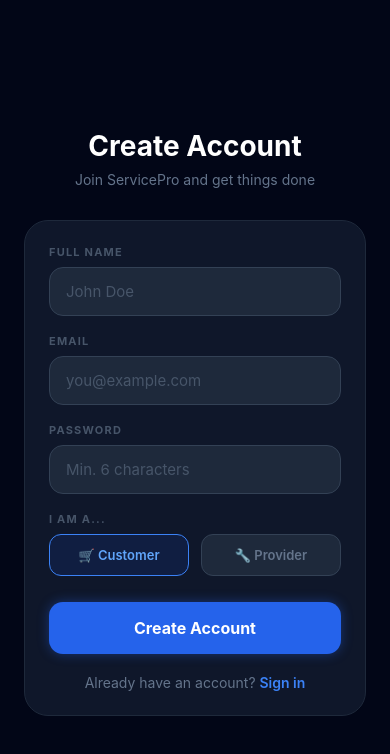
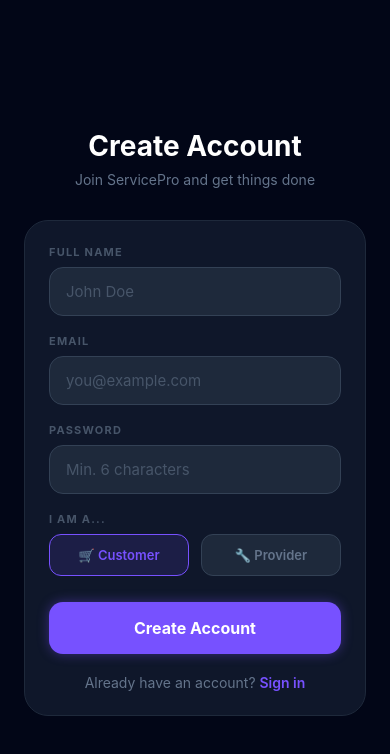
Before and after one commit to Faheem-Lateef/On-Demand-Service-Application, a React Native app in the folder mobile-app/: screen /Register in a window 390 px wide. Shown: the top 754 px of the page. Built offline with nearby package versions, Linux system fonts and the light colour scheme.

Commit message:
add service selection for provider registration with validation

```diff
--- a/mobile-app/src/screens/auth/RegisterScreen.tsx
+++ b/mobile-app/src/screens/auth/RegisterScreen.tsx
@@ -1,4 +1,4 @@
-import React, { useState } from 'react';
+import React, { useState, useEffect } from 'react';
 import {
     View, Text, TextInput, TouchableOpacity,
     StyleSheet, ActivityIndicator, KeyboardAvoidingView,
@@ -7,13 +7,41 @@
 import api from '../../lib/api';
 import { useAuth } from '../../context/AuthContext';
 
+interface ServiceOption {
+    id: string;
+    name: string;
+    categoryName: string;
+}
+
 export default function RegisterScreen({ navigation }: any) {
     const [name, setName] = useState('');
     const [email, setEmail] = useState('');
     const [password, setPassword] = useState('');
     const [role, setRole] = useState<'CUSTOMER' | 'PROVIDER'>('CUSTOMER');
     const [isLoading, setIsLoading] = useState(false);
+    const [services, setServices] = useState<ServiceOption[]>([]);
+    const [selectedServiceIds, setSelectedServiceIds] = useState<string[]>([]);
     const { login } = useAuth();
+
+    // Fetch services when user picks PROVIDER
+    useEffect(() => {
+        if (role === 'PROVIDER') {
+            api.get('/categories').then(res => {
+                const flat: ServiceOption[] = (res.data.data as any[]).flatMap(cat =>
+                    cat.services.map((s: any) => ({ id: s.id, name: s.name, categoryName: cat.name }))
+                );
+                setServices(flat);
+            }).catch(() => { });
+        } else {
+            setSelectedServiceIds([]);
+        }
+    }, [role]);
+
+    const toggleService = (id: string) => {
+        setSelectedServiceIds(prev =>
+            prev.includes(id) ? prev.filter(s => s !== id) : [...prev, id]
+        );
+    };
 
     const handleRegister = async () => {
         if (!name.trim() || !email.trim() || !password.trim()) {
@@ -24,6 +52,11 @@
             Alert.alert('Weak Password', 'Password must be at least 6 characters.');
             return;
         }
+        if (role === 'PROVIDER' && selectedServiceIds.length === 0) {
+            Alert.alert('Select Services', 'Please select at least one service you offer.');
+            return;
+        }
+
         setIsLoading(true);
         try {
             const response = await api.post('/auth/register', {
@@ -31,6 +64,7 @@
                 email: email.trim(),
                 password,
                 role,
+                serviceIds: role === 'PROVIDER' ? selectedServiceIds : [],
             });
             const { user, token } = response.data.data;
             await login(user, token);
@@ -86,6 +120,30 @@
                         </View>
                     </View>
 
+                    {/* Service Selection for Providers */}
+                    {role === 'PROVIDER' && services.length > 0 && (
+                        <View style={styles.inputGroup}>
+                            <Text style={styles.label}>SERVICES YOU OFFER *</Text>
+                            <View style={styles.serviceGrid}>
+                                {services.map(s => {
+                                    const selected = selectedServiceIds.includes(s.id);
+                                    return (
+                                        <TouchableOpacity
+                                            key={s.id}
+                                            style={[styles.serviceChip, selected && styles.serviceChipActive]}
+                                            onPress={() => toggleService(s.id)}
+                                        >
+                                            <Text style={[styles.serviceChipText, selected && styles.serviceChipTextActive]}>
+                                                {s.name}
+                                            </Text>
+                                            <Text style={styles.serviceCategoryText}>{s.categoryName}</Text>
+                                        </TouchableOpacity>
+                                    );
+                                })}
+                            </View>
+                        </View>
+                    )}
+
                     <TouchableOpacity
                         style={[styles.button, isLoading && styles.buttonDisabled]}
                         onPress={handleRegister} disabled={isLoading} activeOpacity={0.85}
@@ -122,17 +180,28 @@
         borderWidth: 1, borderColor: '#334155', alignItems: 'center',
         backgroundColor: '#1e293b',
     },
-    roleBtnActive: { borderColor: '#3b82f6', backgroundColor: '#1d4ed8' + '22' },
+    roleBtnActive: { borderColor: '#7751FF', backgroundColor: '#7751FF22' },
     roleBtnText: { color: '#64748b', fontWeight: '600', fontSize: 13 },
-    roleBtnTextActive: { color: '#60a5fa' },
+    roleBtnTextActive: { color: '#7751FF' },
+
+    serviceGrid: { flexDirection: 'row', flexWrap: 'wrap', gap: 10 },
+    serviceChip: {
+        paddingHorizontal: 14, paddingVertical: 10, borderRadius: 14,
+        backgroundColor: '#1e293b', borderWidth: 1, borderColor: '#334155',
+    },
+    serviceChipActive: { borderColor: '#7751FF', backgroundColor: '#7751FF22' },
+    serviceChipText: { color: '#94a3b8', fontSize: 13, fontWeight: '700' },
+    serviceChipTextActive: { color: '#7751FF' },
+    serviceCategoryText: { color: '#475569', fontSize: 10, marginTop: 2 },
+
     button: {
-        backgroundColor: '#2563eb', borderRadius: 14, paddingVertical: 16,
+        backgroundColor: '#7751FF', borderRadius: 14, paddingVertical: 16,
         alignItems: 'center', marginTop: 8,
-        shadowColor: '#2563eb', shadowOpacity: 0.4, shadowRadius: 12, elevation: 8,
+        shadowColor: '#7751FF', shadowOpacity: 0.4, shadowRadius: 12, elevation: 8,
     },
     buttonDisabled: { opacity: 0.6 },
     buttonText: { color: '#fff', fontWeight: '700', fontSize: 16 },
     linkRow: { flexDirection: 'row', justifyContent: 'center', marginTop: 20 },
     linkText: { color: '#64748b', fontSize: 14 },
-    link: { color: '#3b82f6', fontSize: 14, fontWeight: '600' },
+    link: { color: '#7751FF', fontSize: 14, fontWeight: '600' },
 });
```
